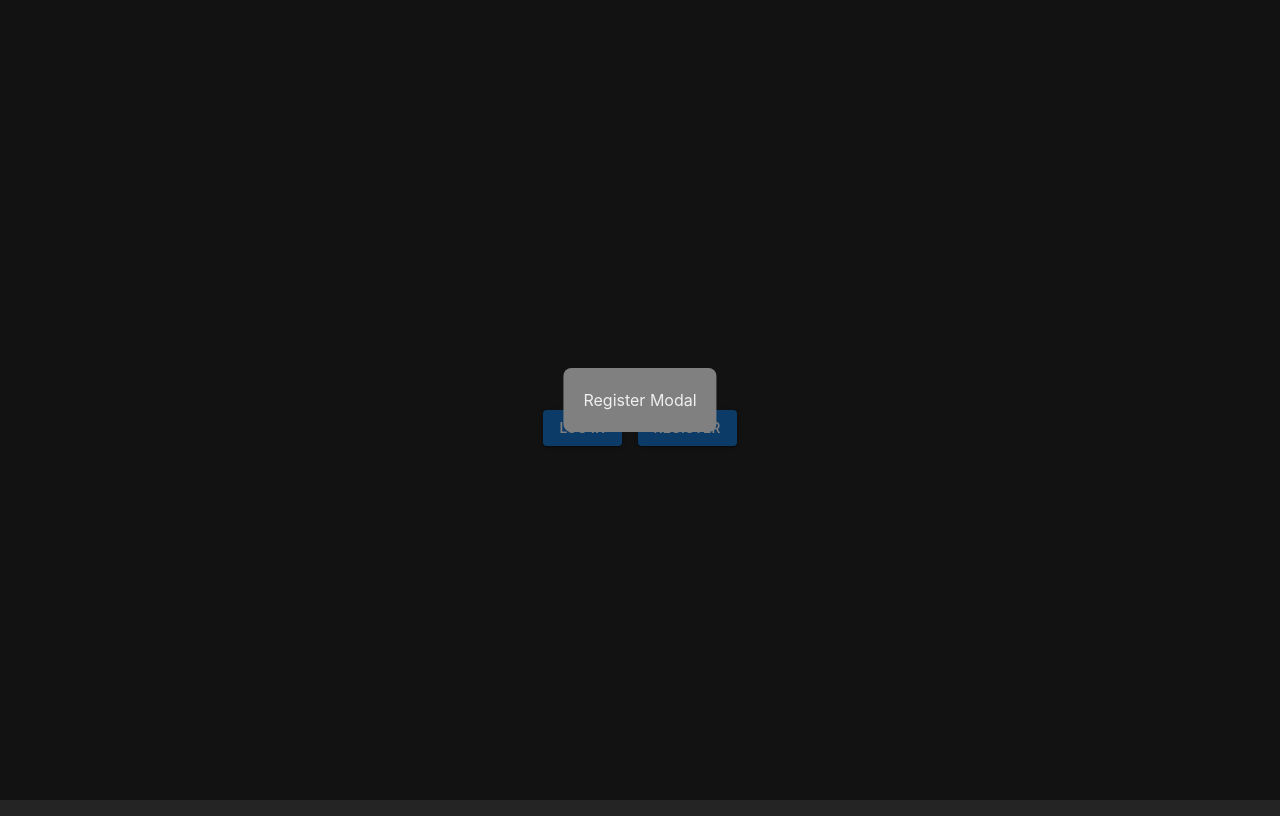
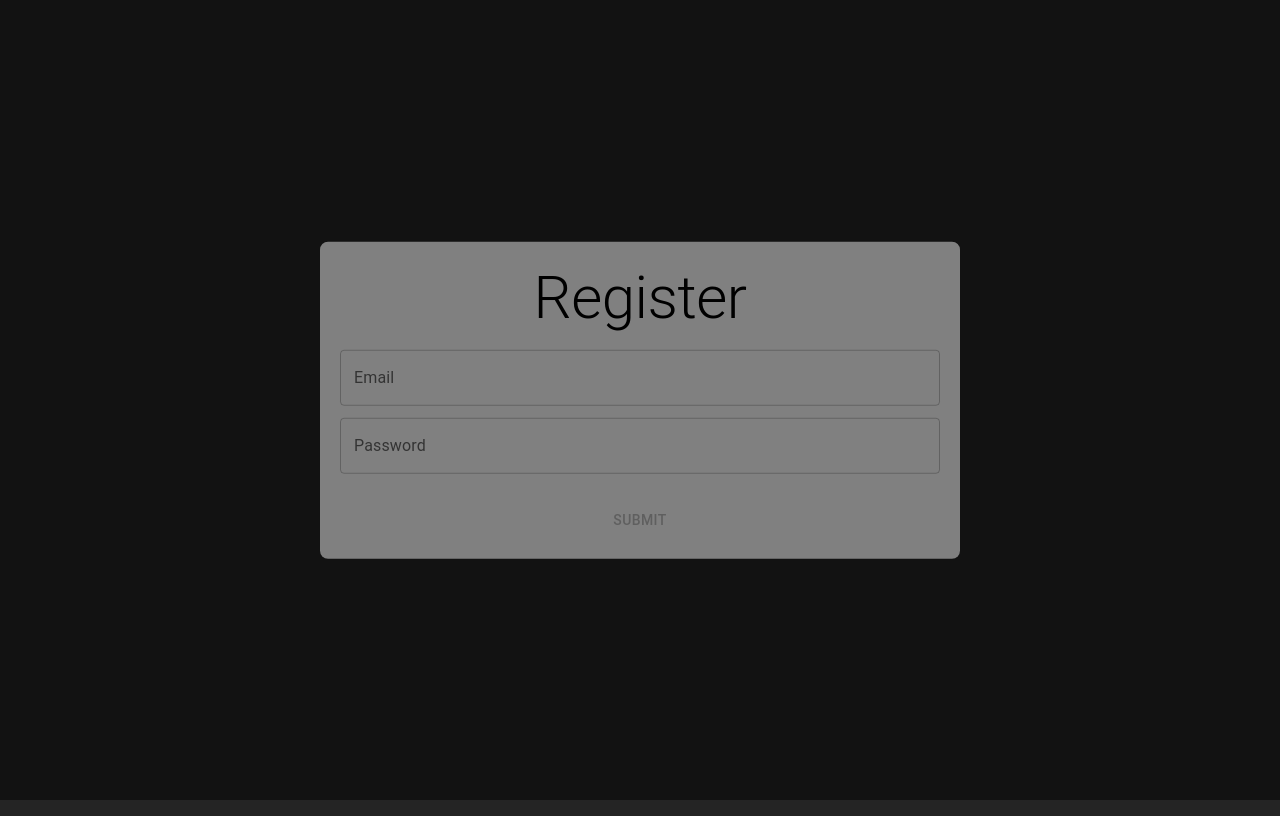
Before and after one commit to sergbylym/mern-login, a React (Vite) app in the folder client/: page / in a window 1280 px wide. Both pictures are taken after a click on the button "REGISTER". Built offline with nearby package versions, Linux system fonts and the light colour scheme.

Commit message:
fix Modal index.jsx file

```diff
--- a/client/src/components/Modals/index.jsx
+++ b/client/src/components/Modals/index.jsx
@@ -1,16 +1,18 @@
 import { Box, Modal } from "@mui/material";
 import AuthForm from "../AuthForm";
-import styles from "./Modals.module.scss"
-const Modals = ({type, handleModalClose}) => {
+import styles from "./Modals.module.scss";
+const Modals = ({ type, handleModalClose }) => {
   return (
     <>
       <Modal open={type === "login"} onClose={handleModalClose}>
-      <Box className={styles.formContainer}>
-      <AuthForm formType={type} handleModalClose={handleModalClose}/>
-      </Box>
+        <Box className={styles.formContainer}>
+          <AuthForm formType={type} handleModalClose={handleModalClose} />
+        </Box>
       </Modal>
       <Modal open={type === "register"} onClose={handleModalClose}>
-        <Box className={styles.formContainer}>Register Modal</Box>
+        <Box className={styles.formContainer}>
+          <AuthForm formType={type} handleModalClose={handleModalClose} />{" "}
+        </Box>
       </Modal>
     </>
   );
```
